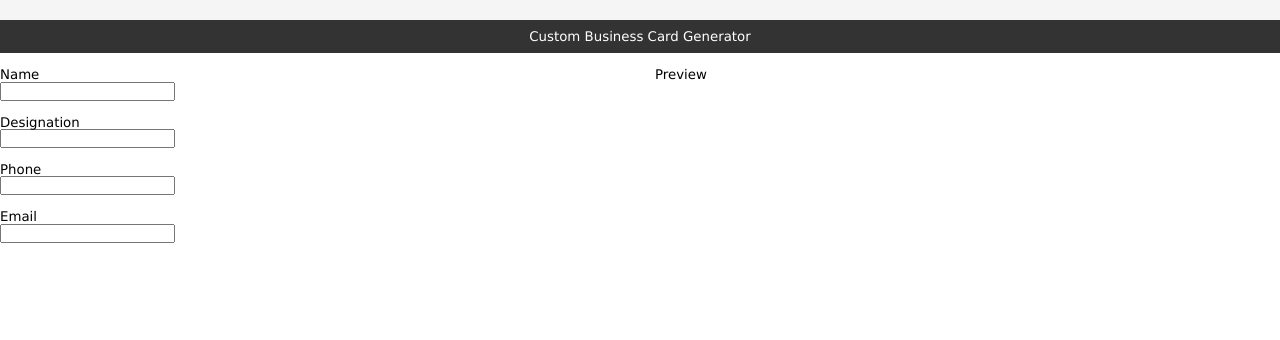
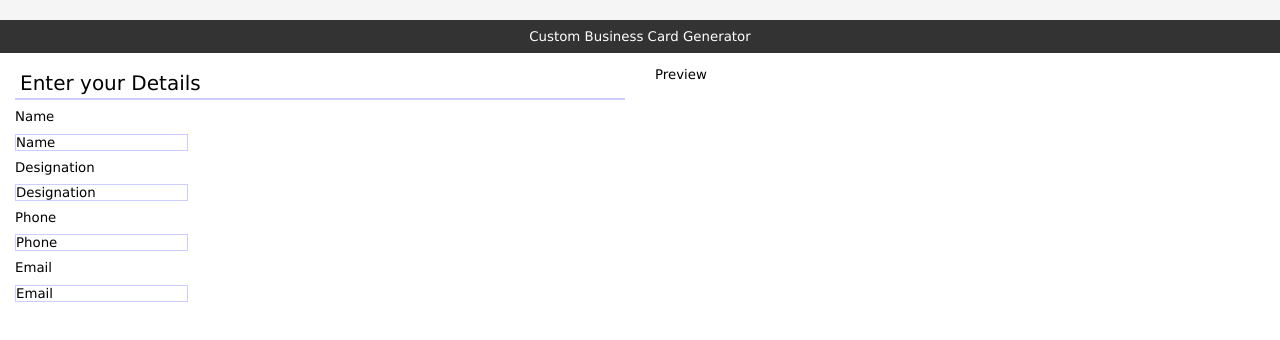
Before and after one commit to nicholaspmccarty/BusinessCardMaker, a React (Create React App) app: page / in a window 1280 px wide. Shown: the top 340 px of the page. Built offline with nearby package versions, Linux system fonts and the light colour scheme.

Commit message:
First push -readme.md

```diff
--- a/src/components/App.js
+++ b/src/components/App.js
@@ -2,13 +2,25 @@ import React from 'react';
 import Header from "./Header";
 import Form from "./Form";
 import Preview from "./Preview";
+import { useState } from 'react';
+
 const App = () => {
+const[Name, setstate] = useState("Name");
+const[Phone, setphone] = useState("Phone")
+const[Designation, setdesignation] = useState("Designation")
+const[Email, setemail] = useState("Email");
+const Values = {
+ Name,
+ Designation,
+ Phone,
+ Email
+}
   return <div clasName="hello">
   <header>
     <Header> <h1 class="Dark"  > Custom Business Card Generator </h1> </Header>
     </header>
     <main>
-    <Form />
+    <Form Values={Values}/>
     <Preview />
     </main>
 
--- a/src/components/Form.js
+++ b/src/components/Form.js
@@ -1,26 +1,22 @@
-import React from 'react';
-import FormElement from './FormElement';
+import React from "react";
+import FormElement from "./FormElement";
 
+const Form = ({ onChange, Values }) => {
+  return (
+    <section className="Form">
+      <h2>Enter your Details</h2>
+      <form onChange={onChange}>
+        {Object.keys(Values).map((field, key) => (
+          <FormElement
+            ID={field}
+            Label={field}
+            Value={Values[field]}
+            key={key}
+          />
+        ))}
+      </form>
+    </section>
+  );
+};
 
-const Form = () => {
-
-
-  return (
-
-      <>
-        <form>
-          {["Name", "Designation", "Phone", "Email"].map((field, key) => (
-            <div key={key}>
-              <label style={{ display: 'block', marginBottom: '5px' }}>
-                <strong>{field}</strong>
-                <input type="text" style={{ display: 'block', marginBottom: '15px' }} />
-              </label>
-            </div>
-          ))}
-        </form>
-      </>
-    );
-  };
-
-
-export default Form
+export default Form;
--- a/src/components/FormElement.js
+++ b/src/components/FormElement.js
@@ -1,12 +1,19 @@
-import React from 'react'
+import React from 'react';
 
-const FormElement = ({ID, Label, Value}) => {
+const dummyOnChange = () => {};
+
+const FormElement = ({ ID, Label, Value }) => {
+  const formElementStyle = {
+    display: 'block',
+    margin: '10px 0', // Add spacing at the top and bottom
+  };
+
   return (
-    <label>
-          <strong>{Label}</strong>
-          <input type="text" name={ID} Value={Value}/>
-        </label>
-  )
-}
+    <label style={formElementStyle}>
+      <strong>{Label}</strong>
+      <input type="text" name={ID} value={Value} onChange={dummyOnChange} style={formElementStyle} />
+    </label>
+  );
+};
 
-export default FormElement
+export default FormElement;
```
